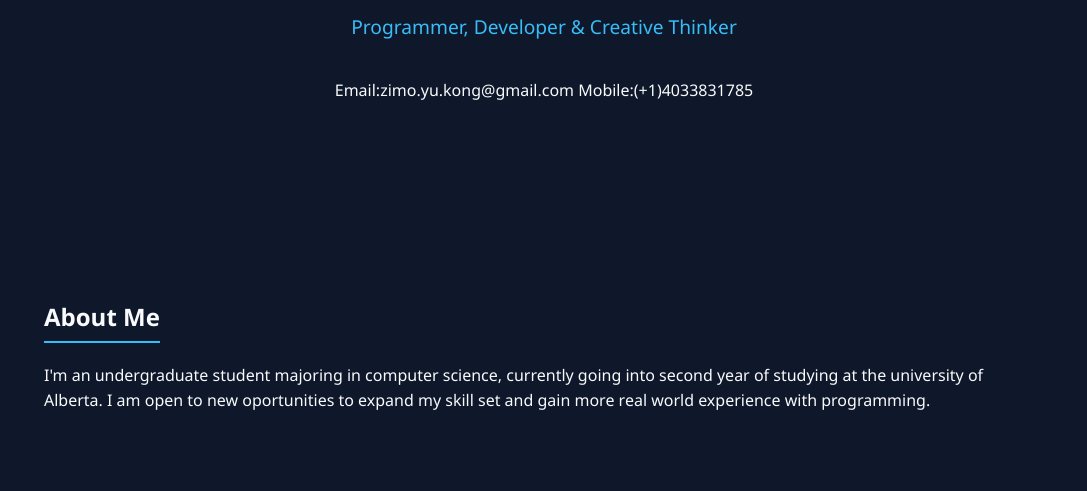
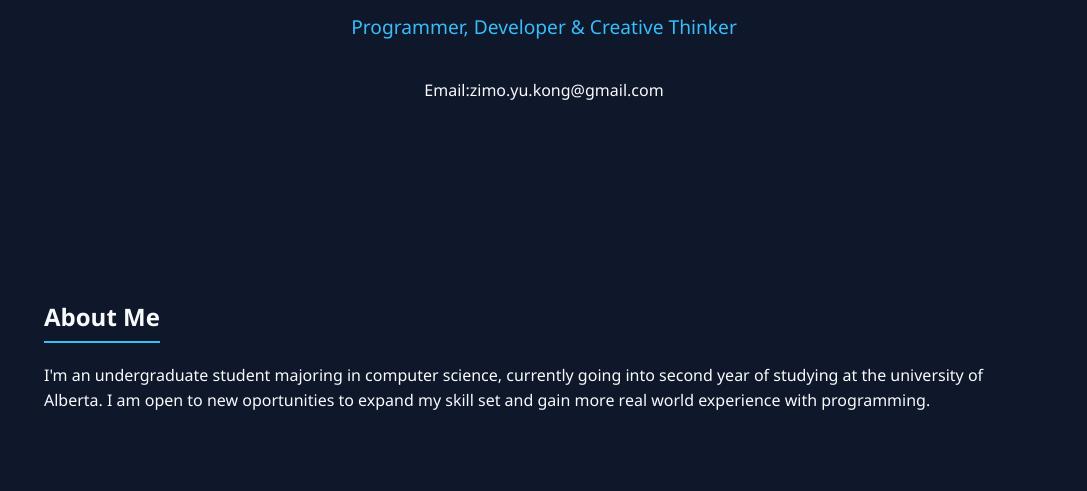
Before and after one commit to zimoykong/zimoykong.github.io, a plain HTML site: page index.html in a window 1280 px wide. Shown: the part 300-791 px from the top of the page, without its empty margins (96-1183 px from the left). Drawn offline with Linux system fonts and the light colour scheme.

Commit message:
Update index.html

```diff
--- a/index.html
+++ b/index.html
@@ -113,7 +113,7 @@
     <header>
         <h1>Hi, I'm Zimo Kong</h1>
         <p class="tagline">Programmer, Developer & Creative Thinker</p>
-        <p>Email:zimo.yu.kong@gmail.com   Mobile:(+1)4033831785</p>
+        <p>Email:zimo.yu.kong@gmail.com</p>
     </header>
 
     <div class="container">
```
